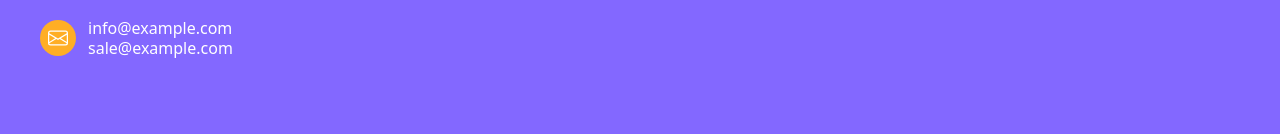
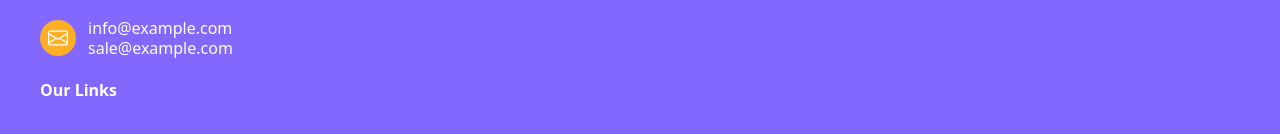
Before and after one commit to fatimanvrzz/first-web-project, a React (Vite) app: page / in a window 1280 px wide. Shown: the part 10587-10721 px from the top of the page. Built offline with nearby package versions, Linux system fonts and the light colour scheme.

Commit message:
make our links part

```diff
--- a/src/pages/index.tsx
+++ b/src/pages/index.tsx
@@ -285,6 +285,9 @@ const IndexPage: React.FC = () => {
                         </span>
                     </div>
                 </div>
+                <div className="flex flex-col">
+                    <p className="text-white font-noto-sans font-extrabold mt-2">Our Links</p>
+                </div>
 
             </div>
         </div>
```
